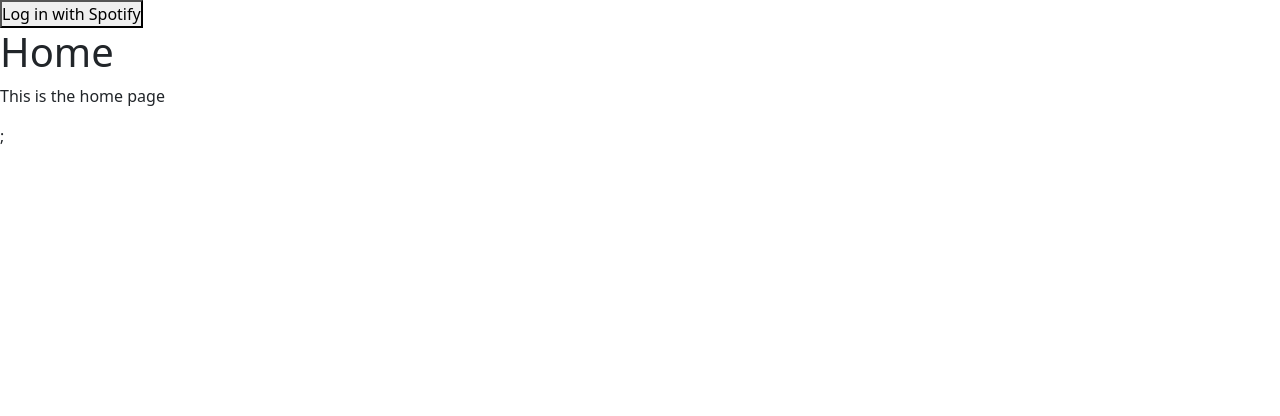
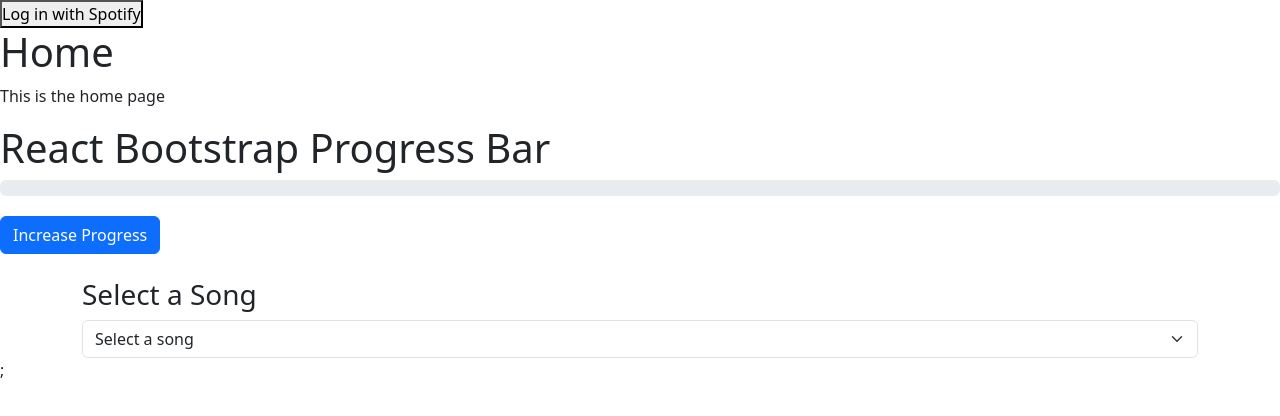
Before and after one commit to jorelm68/mhacks, a Next.js app: page / in a window 1280 px wide. Shown: the top 416 px of the page. Built offline with nearby package versions, Linux system fonts and the light colour scheme.

Commit message:
component stuff

```diff
--- /dev/null
+++ b/components/Dropdown.tsx
@@ -0,0 +1,28 @@
+import React, { useState } from 'react';
+import 'bootstrap/dist/css/bootstrap.min.css';
+
+//'danceability' | 'energy' | 'loudness' | 'speechiness' | 'acousticness' | 'instrumentalness' | 'liveness' | 'valence' | 'tempo' | 'timeSignature' | 'popularity';
+
+const Dropdown = () => {
+    return (
+      <div className="container mt-4">
+        <h3>Select a Song</h3>
+        <select className="form-select" aria-label="Select Metric">
+          <option value="" disabled selected>Select a song</option>
+          <option value="song1">Popularity</option>
+          <option value="song2">Danceability</option>
+          <option value="song3">Energy</option>
+          <option value="song4">Loudness</option>
+          <option value="song5">Speechiness</option>
+          <option value="song6">Acousticness</option>
+          <option value="song7">Instrumentalness</option>
+          <option value="song8">Liveness</option>
+          <option value="song9">Valence</option>
+          <option value="song10">Tempo</option>
+          <option value="song11">Time Signature</option>
+        </select>
+      </div>
+    );
+  };
+
+  export default Dropdown;
--- /dev/null
+++ b/components/ProgressBar.tsx
@@ -0,0 +1,23 @@
+import React, { useState } from 'react';
+import { ProgressBar, Button } from 'react-bootstrap';
+
+const ProgressBarComponent = () => {
+  const [progress, setProgress] = useState(0);
+
+ // change with path finder distance function
+  const handleProgressIncrease = () => {
+    setProgress((prev) => (prev < 100 ? prev + 10 : 100));
+  };
+
+  return (
+    <div>
+      <h1>React Bootstrap Progress Bar</h1>
+      <ProgressBar now={progress} label={`${progress}%`} />
+      <Button onClick={handleProgressIncrease} style={{ marginTop: '20px' }}>
+        Increase Progress
+      </Button>
+    </div>
+  );
+};
+
+export default ProgressBarComponent;
--- a/lib/types.ts
+++ b/lib/types.ts
@@ -5,7 +5,7 @@ export type Res = {
     errorMessage: string,
 }
 
-export type Attribute = 'danceability' | 'energy' | 'key' | 'loudness' | 'mode' | 'speechiness' | 'acousticness' | 'instrumentalness' | 'liveness' | 'valence' | 'tempo' | 'timeSignature' | 'popularity' | 'duration';
+export type Attribute = 'danceability' | 'energy' | 'loudness' | 'speechiness' | 'acousticness' | 'instrumentalness' | 'liveness' | 'valence' | 'tempo' | 'timeSignature' | 'popularity';
 
 export type Profile = {
     _id: string,
--- a/package.json
+++ b/package.json
@@ -13,11 +13,14 @@
     "axios": "^1.7.7",
     "bootstrap": "^5.3.3",
     "bootstrap-icons": "^1.11.3",
+    "lucide-react": "^0.446.0",
     "next": "14.2.13",
     "react": "^18",
+    "react-bootstrap": "^2.10.5",
     "react-dom": "^18",
     "react-hot-toast": "^2.4.1",
-    "react-redux": "^9.1.2"
+    "react-redux": "^9.1.2",
+    "shadcn-ui": "^0.9.2"
   },
   "devDependencies": {
     "@types/node": "^20",
--- a/pages/index.tsx
+++ b/pages/index.tsx
@@ -4,6 +4,10 @@
 
 import Navbar from "@/components/Navbar";
 import ProfileComponent from "@/components/ProfileComponent";
+import ProgressBar from "@/components/ProgressBar";
+//import NavigationControls from "@/components/Controls";
+import Dropdown from "@/components/Dropdown";
+
 import api from "@/lib/api";
 import { Res } from "@/lib/types";
 import { setProfileId } from "@/redux/global.reducer";
@@ -11,6 +15,8 @@ import axios from "axios";
 import { useRouter } from "next/router";
 import { useEffect, useState } from "react";
 import { useDispatch } from "react-redux";
+import 'bootstrap/dist/css/bootstrap.min.css';
+//import { Dropdown } from "react-bootstrap";
 
 export default function Home() {
   const dispatch = useDispatch();
@@ -50,6 +56,8 @@ export default function Home() {
       {profile_id && (
         <ProfileComponent profile_id={profile_id} />
       )}
+      <ProgressBar />
+      <Dropdown />
     </>
   );
 }
```
Also changed, not shown: components/Button.tsx (added, +38 -0 lines), 1 other file (tests, documents, lock files or other folders).
